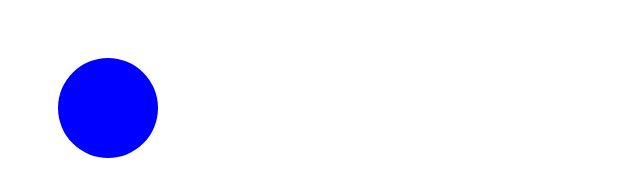
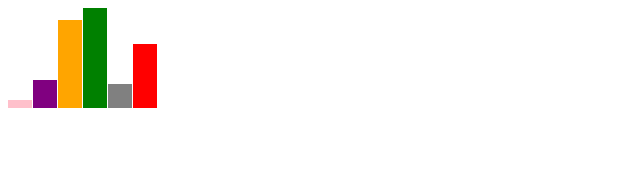
Before and after one commit to santeive/data-visualization, a plain HTML site: page simpleShapes/index.html in a window 1280 px wide. Shown: the whole page, without its empty margins (0-640 px from the left). Drawn offline with nearby package versions, Linux system fonts and the light colour scheme.

Commit message:
graph bars

```diff
--- a/simpleShapes/app.js
+++ b/simpleShapes/app.js
@@ -4,4 +4,8 @@ const svg = canvas.append("svg")
     .attr('width', "500")
     .attr("height", "500");
 
-svg.append("circle").attr("cx", "100").attr("cy", "100").attr("r", "50").attr("fill", "blue")
+svg.append("circle")
+    .attr("cx", "100")
+    .attr("cy", "100")
+    .attr("r", "50")
+    .attr("fill", "blue")
--- /dev/null
+++ b/simpleShapes/app_c2.js
@@ -0,0 +1,32 @@
+const canvas = d3.select(".canva");
+
+//var dataArray = [4,14,34,10,1,83];
+var dataArray = [
+    {width: 25, height: 4, fill:"pink"},
+    {width: 25, height: 14, fill:"purple"},
+    {width: 25, height: 44, fill:"orange"},
+    {width: 25, height: 124, fill:"green"},
+    {width: 25, height: 12, fill:"gray"},
+    {width: 25, height: 32, fill:"red"}
+]
+
+const svg = canvas.append("svg")
+    .attr("width", 600)
+    .attr("height",600);
+
+const rect = svg.selectAll("rect")
+
+rect.data(dataArray)
+    .enter().append("rect")
+    .attr("width", 24)
+    .attr("fill", function(d){return d.fill ;})
+    .attr("height", function(d){
+        return d.height*2;
+    })
+
+    .attr("x", function(d,i){
+        return i*25;
+    })
+    .attr("y", function(d,i){
+        return 100-(d.height*2);
+    })
--- a/simpleShapes/index.html
+++ b/simpleShapes/index.html
@@ -9,5 +9,5 @@
 <body>
     <div class="canva"><div>
 </body>
-<script src="app.js"></script>
+<script src="app_c2.js"></script>
 </html>
```
